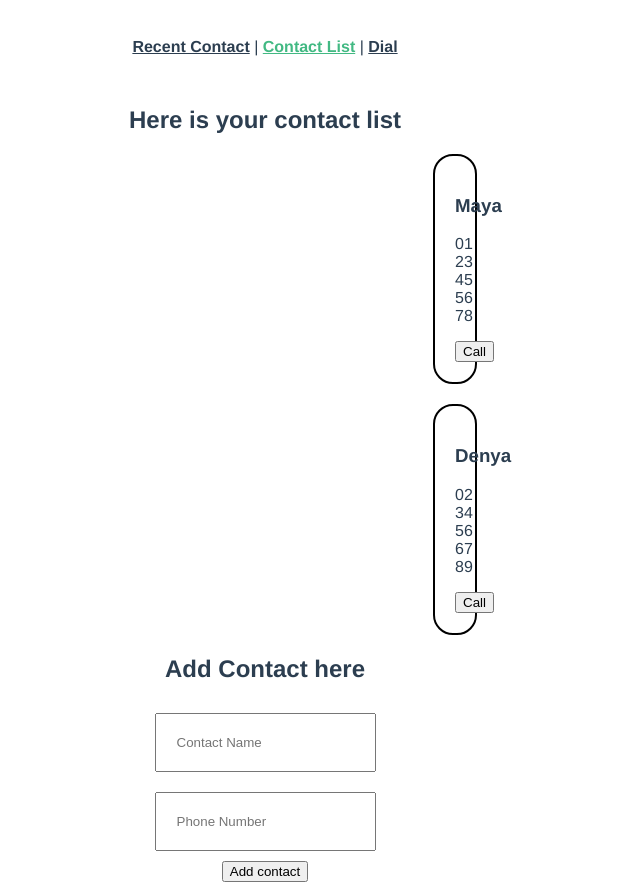
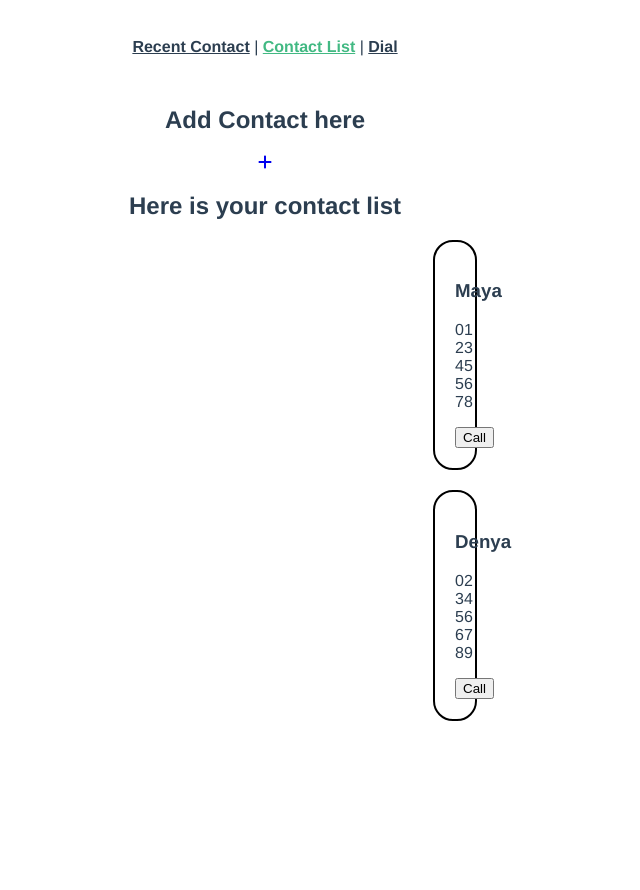
Before and after one commit to RyukiAkatsuki/VueJS-PhoneApp, a Vue app: page /#/contactlist in a window 1280 px wide. Shown: the whole page, without its empty margins (375-1015 px from the left). After the commit the page ends 800 px from the top, so only its background shows below. Built offline with nearby package versions, Linux system fonts and the light colour scheme.

Commit message:
add new vue file for add new contact

```diff
--- a/package.json
+++ b/package.json
@@ -8,6 +8,9 @@
     "lint": "vue-cli-service lint"
   },
   "dependencies": {
+    "@fortawesome/fontawesome-svg-core": "^6.2.1",
+    "@fortawesome/free-solid-svg-icons": "^6.2.1",
+    "@fortawesome/vue-fontawesome": "^3.0.3",
     "core-js": "^3.8.3",
     "vue": "^3.2.13",
     "vue-router": "^4.0.3",
--- a/src/main.js
+++ b/src/main.js
@@ -2,5 +2,11 @@ import { createApp } from 'vue'
 import App from './App.vue'
 import router from './router'
 import store from './store'
+import { library } from '@fortawesome/fontawesome-svg-core'
+import { faPlus } from '@fortawesome/free-solid-svg-icons'
+import { faXmark } from '@fortawesome/free-solid-svg-icons'
+import { FontAwesomeIcon } from '@fortawesome/vue-fontawesome'
 
-createApp(App).use(store).use(router).mount('#app')
+library.add(faPlus)
+library.add(faXmark)
+createApp(App).use(store).use(router).component('font-awesome-icon', FontAwesomeIcon).mount('#app')
--- a/src/router/index.js
+++ b/src/router/index.js
@@ -19,6 +19,11 @@ const routes = [
     path: '/contactlist',
     name: 'contactlist',
     component: () => import(/* webpackChunkName: "about" */ '@/views/ContactListView.vue')
+  },
+  {
+    path: '/addcontact',
+    name: 'addcontact',
+    component: () => import(/* webpackChunkName: "about" */ '@/views/AddNewContactView.vue')
   }
 ]
 
--- a/src/store/index.js
+++ b/src/store/index.js
@@ -23,5 +23,6 @@ export default createStore({
   actions: {
   },
   modules: {
+
   }
 })
--- /dev/null
+++ b/src/views/AddNewContactView.vue
@@ -0,0 +1,38 @@
+<template>
+    <div>
+        <h2>Go back to your contact list</h2>
+        <router-link to="/contactlist"><font-awesome-icon icon="fa-solid fa-xmark" /></router-link>
+    </div>
+    <div>
+        <h2>Create your new contact</h2>
+        <input type="text" placeholder="Contact Name" v-model="newContact.name"> <br>
+        <input type="text" placeholder="Phone Number" v-model="newContact.phonenumber"> <br>
+        <button @click="addContact(newContact)">Add contact</button>
+    </div>
+</template>
+<script>
+export default {
+    name: 'App',
+    methods: {
+        addContact(contact) {
+        this.$store.commit('addContact', contact)
+    }
+    },
+    data() {
+
+        return {
+            newContact: {
+                name: "",
+                phonenumber: ""
+
+            }
+        }
+    }
+}
+</script>
+<style scoped>
+    input {
+        padding: 20px;
+        margin: 10px;
+    }
+</style>
--- a/src/views/ContactListView.vue
+++ b/src/views/ContactListView.vue
@@ -1,5 +1,9 @@
 <template>
     <div>
+        <div>
+            <h2>Add Contact here</h2>
+            <router-link to="/addcontact"><font-awesome-icon icon="fa-solid fa-plus" /></router-link>
+        </div>
         <h2>Here is your contact list</h2>
         <div>
             <div v-for="contact in contacts" :key="contact.name" class="contact">
@@ -8,49 +12,23 @@
                 <button>Call</button>
             </div>
         </div>
-        <div>
-            <form>
-                <h2>Add Contact here</h2>
-                <input type="text" placeholder="Contact Name" v-model="newContact.name"> <br>
-                <input type="text" placeholder="Phone Number" v-model="newContact.phonenumber"> <br>
-                <button @click="addContact(newContact)">Add contact</button>
-            </form>
-        </div>
     </div>
 </template>
 <script>
 export default {
-    name: 'App',
     computed: {
         contacts() {
             return this.$store.state.contact
-        }
-    },
-    methods: {
-        addContact(contact) {
-            this.$store.commit('addContact', contact)
-        }
-    },
-    data() {
-        return {
-            newContact: {
-                name: "",
-                phonenumber: ""
-
-            }
         }
     }
 }
 </script>
 <style scoped>
-    input {
-        padding: 20px;
-        margin: 10px;
-    }
     .contact {
         border: 2px solid black;
         margin: 20px 800px 20px 800px;
         border-radius: 20px;
         padding: 20px;
     }
+
 </style>
--- a/src/views/DialView.vue
+++ b/src/views/DialView.vue
@@ -33,9 +33,10 @@
 </template>
 <script>
 export default {
+  name: 'App',
   data() {
     return {
-      number: ''
+      number: '',
     }
   },
   computed: {
@@ -48,7 +49,7 @@ export default {
         formatted += this.number[i];
       }
       return formatted;
-    }
+    },
   },
   methods: {
     appendNumber(n) {
```
Also changed, not shown: 1 other file (tests, documents, lock files or other folders).
